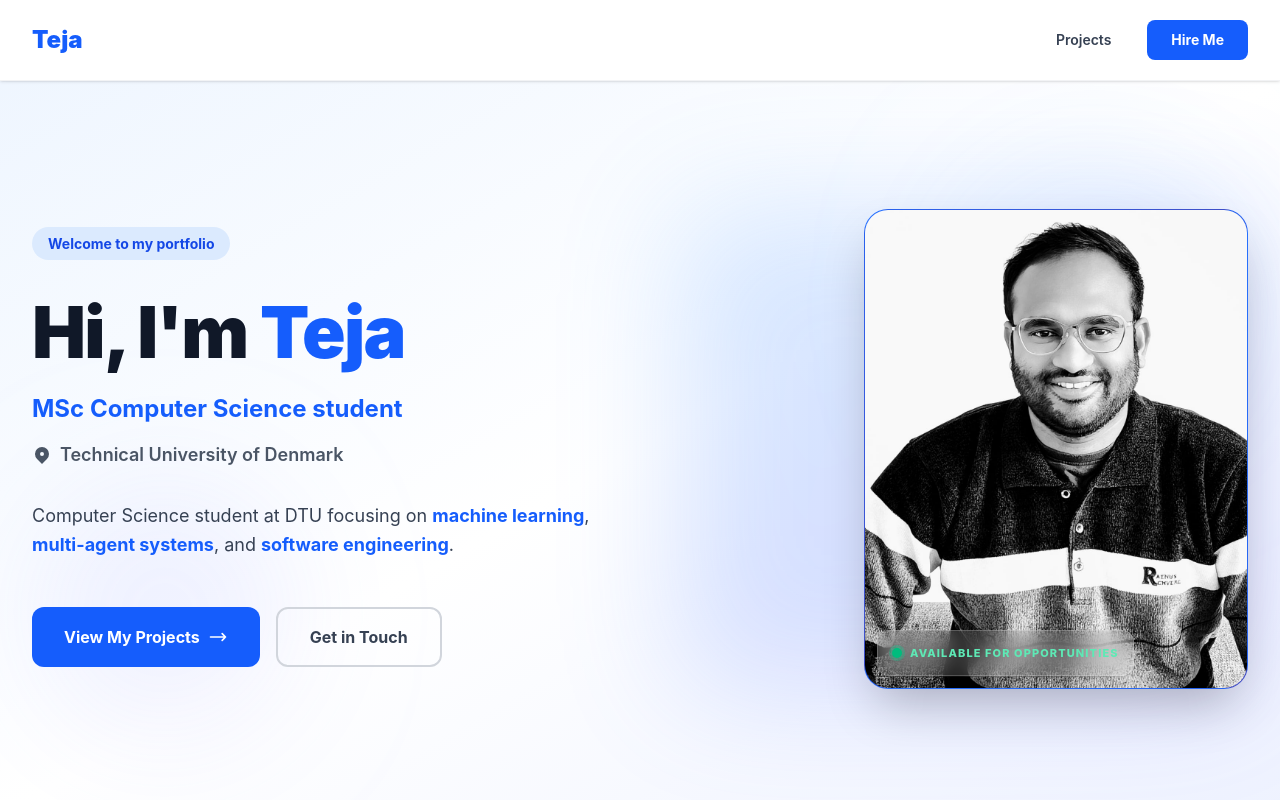
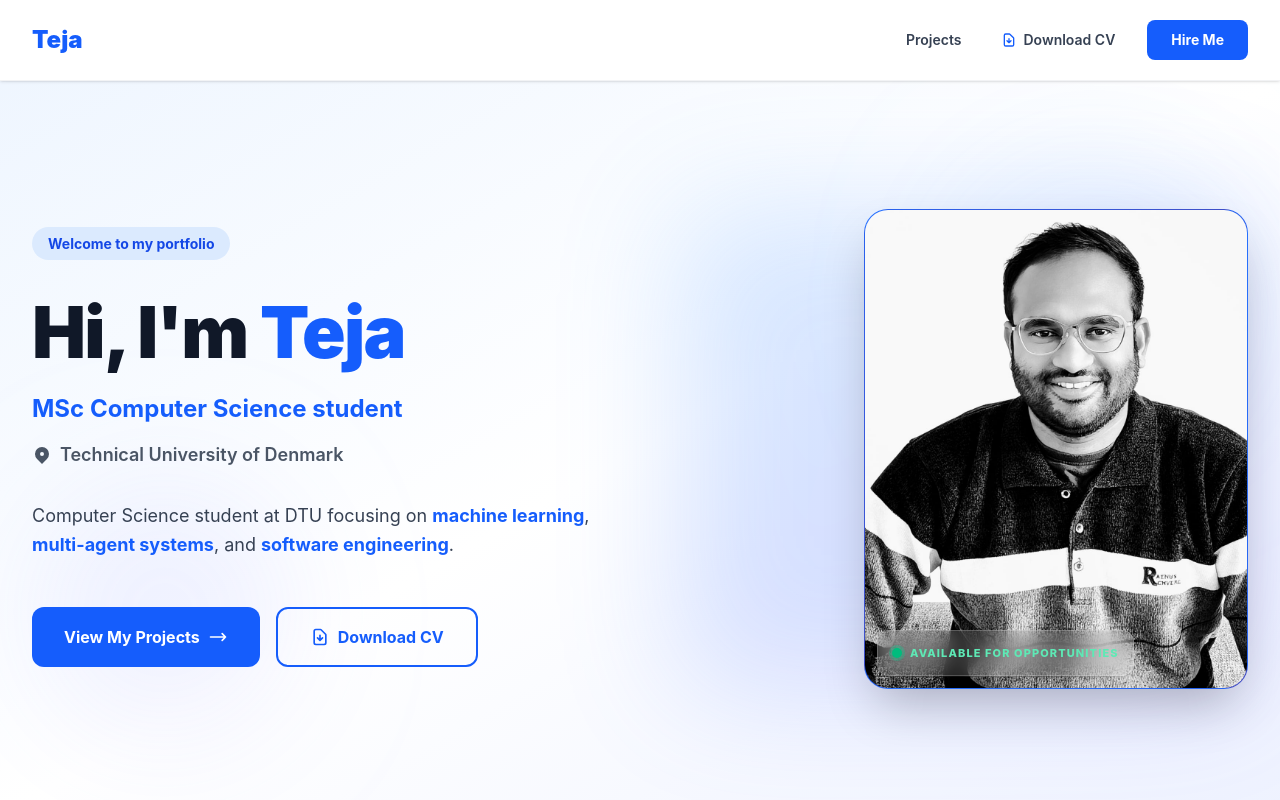
Before and after one commit to teja-mr-1/portfolio, a React (Vite) app: page / in a window 1280 px wide. Shown: the top 800 px of the page. Built offline with nearby package versions, Linux system fonts and the light colour scheme.

Commit message:
Add Maddela_Raviteja_CV.pdf and Download CV buttons

```diff
--- a/src/pages/Home.jsx
+++ b/src/pages/Home.jsx
@@ -23,13 +23,24 @@ export default function Home() {
             <div className="text-2xl font-black text-blue-600 hover:text-blue-700 transition cursor-pointer">
               Teja
             </div>
-            <div className="hidden md:flex items-center gap-1">
+            <div className="hidden md:flex items-center gap-2">
               <a href="#projects" className="px-4 py-2 text-gray-700 hover:text-blue-600 hover:bg-blue-50 rounded-lg font-semibold text-sm transition-all">
                 Projects
               </a>
+              <a
+                href="/Maddela_Raviteja_CV.pdf"
+                target="_blank"
+                rel="noopener noreferrer"
+                className="px-4 py-2 text-gray-700 hover:text-blue-600 hover:bg-blue-50 rounded-lg font-semibold text-sm transition-all flex items-center gap-1.5"
+              >
+                <svg className="w-4 h-4 text-blue-600" fill="none" stroke="currentColor" viewBox="0 0 24 24">
+                  <path strokeLinecap="round" strokeLinejoin="round" strokeWidth={2} d="M12 10v6m0 0l-3-3m3 3l3-3m2 8H7a2 2 0 01-2-2V5a2 2 0 012-2h5.586a1 1 0 01.707.293l5.414 5.414a1 1 0 01.293.707V19a2 2 0 01-2 2z" />
+                </svg>
+                Download CV
+              </a>
               <button
                 onClick={() => setIsContactOpen(true)}
-                className="ml-4 px-6 py-2.5 bg-blue-600 text-white font-bold text-sm rounded-lg hover:bg-blue-700 hover:shadow-lg hover:-translate-y-0.5 transition-all duration-200"
+                className="ml-2 px-6 py-2.5 bg-blue-600 text-white font-bold text-sm rounded-lg hover:bg-blue-700 hover:shadow-lg hover:-translate-y-0.5 transition-all duration-200"
               >
                 Hire Me
               </button>
@@ -78,12 +89,17 @@ export default function Home() {
                     <path strokeLinecap="round" strokeLinejoin="round" strokeWidth={2} d="M17 8l4 4m0 0l-4 4m4-4H3" />
                   </svg>
                 </a>
-                <button
-                  onClick={() => setIsContactOpen(true)}
-                  className="px-8 py-4 border-2 border-gray-300 text-gray-700 font-bold rounded-xl hover:border-blue-600 hover:text-blue-600 hover:bg-blue-50 hover:shadow-lg hover:-translate-y-1 transition-all duration-200 text-center"
+                <a
+                  href="/Maddela_Raviteja_CV.pdf"
+                  target="_blank"
+                  rel="noopener noreferrer"
+                  className="px-8 py-4 border-2 border-blue-600 text-blue-600 font-bold rounded-xl hover:bg-blue-50 hover:shadow-lg hover:-translate-y-1 transition-all duration-200 text-center flex items-center justify-center gap-2"
                 >
-                  Get in Touch
-                </button>
+                  <svg className="w-5 h-5" fill="none" stroke="currentColor" viewBox="0 0 24 24">
+                    <path strokeLinecap="round" strokeLinejoin="round" strokeWidth={2} d="M12 10v6m0 0l-3-3m3 3l3-3m2 8H7a2 2 0 01-2-2V5a2 2 0 012-2h5.586a1 1 0 01.707.293l5.414 5.414a1 1 0 01.293.707V19a2 2 0 01-2 2z" />
+                  </svg>
+                  Download CV
+                </a>
               </div>
             </div>
 
@@ -171,16 +187,27 @@ export default function Home() {
           <p className="text-xl lg:text-2xl text-blue-100 font-medium leading-relaxed max-w-2xl mx-auto">
             You can send me a message about AI research, multi-agent projects, or work opportunities.
           </p>
-          <div className="pt-4">
+          <div className="pt-4 flex flex-col sm:flex-row items-center justify-center gap-4">
             <button
               onClick={() => setIsContactOpen(true)}
-              className="inline-flex items-center gap-3 px-10 py-5 bg-white text-blue-600 font-bold text-lg rounded-xl hover:bg-gray-50 hover:shadow-2xl hover:-translate-y-1 transition-all duration-200"
+              className="inline-flex items-center gap-3 px-8 py-4 bg-white text-blue-600 font-bold text-base rounded-xl hover:bg-gray-50 hover:shadow-2xl hover:-translate-y-1 transition-all duration-200"
             >
-              <svg className="w-6 h-6" fill="none" stroke="currentColor" viewBox="0 0 24 24">
+              <svg className="w-5 h-5" fill="none" stroke="currentColor" viewBox="0 0 24 24">
                 <path strokeLinecap="round" strokeLinejoin="round" strokeWidth={2} d="M3 8l7.89 5.26a2 2 0 002.22 0L21 8M5 19h14a2 2 0 002-2V7a2 2 0 00-2-2H5a2 2 0 00-2 2v10a2 2 0 002 2z" />
               </svg>
               s252744@student.dtu.dk
             </button>
+            <a
+              href="/Maddela_Raviteja_CV.pdf"
+              target="_blank"
+              rel="noopener noreferrer"
+              className="inline-flex items-center gap-3 px-8 py-4 bg-blue-800 text-white font-bold text-base rounded-xl border border-blue-400/40 hover:bg-blue-900 hover:shadow-2xl hover:-translate-y-1 transition-all duration-200"
+            >
+              <svg className="w-5 h-5" fill="none" stroke="currentColor" viewBox="0 0 24 24">
+                <path strokeLinecap="round" strokeLinejoin="round" strokeWidth={2} d="M12 10v6m0 0l-3-3m3 3l3-3m2 8H7a2 2 0 01-2-2V5a2 2 0 012-2h5.586a1 1 0 01.707.293l5.414 5.414a1 1 0 01.293.707V19a2 2 0 01-2 2z" />
+              </svg>
+              Download CV
+            </a>
           </div>
         </div>
       </section>
@@ -202,6 +229,10 @@ export default function Home() {
                 <li><a href="#projects" className="text-gray-400 hover:text-white transition-colors inline-flex items-center gap-2 group">
                   <span className="w-1.5 h-1.5 bg-blue-500 rounded-full group-hover:w-3 transition-all"></span>
                   Projects
+                </a></li>
+                <li><a href="/Maddela_Raviteja_CV.pdf" target="_blank" rel="noopener noreferrer" className="text-gray-400 hover:text-white transition-colors inline-flex items-center gap-2 group">
+                  <span className="w-1.5 h-1.5 bg-blue-500 rounded-full group-hover:w-3 transition-all"></span>
+                  Download CV
                 </a></li>
                 <li><button onClick={() => setIsContactOpen(true)} className="text-gray-400 hover:text-white transition-colors inline-flex items-center gap-2 group">
                   <span className="w-1.5 h-1.5 bg-blue-500 rounded-full group-hover:w-3 transition-all"></span>
```
Also changed, not shown: 1 other file (tests, documents, lock files or other folders).
